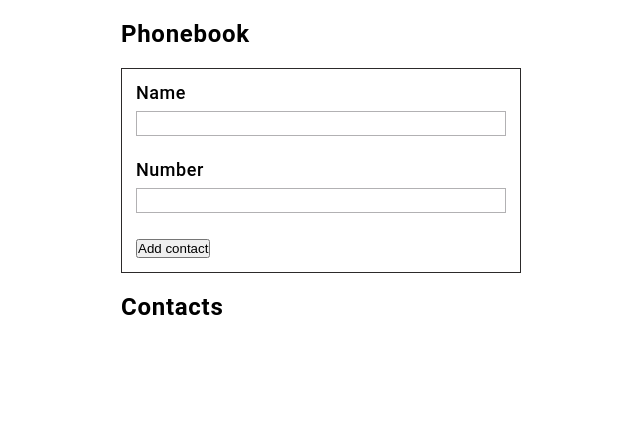
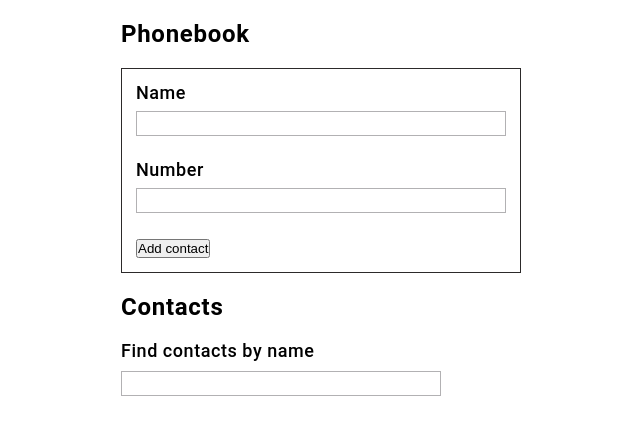
Before and after one commit to an-shem/goit-react-hw-02-phonebook, a React (Create React App) app: page / in a window 1280 px wide. Shown: the top 434 px of the page, without its empty margins (319-959 px from the left). Built offline with nearby package versions, Linux system fonts and the light colour scheme.

Commit message:
Сделал фильтр контактов

```diff
--- a/src/components/Filter/Filter.jsx
+++ b/src/components/Filter/Filter.jsx
@@ -0,0 +1,25 @@
+import PropTypes from 'prop-types';
+import { FilterTitle, FilterInput } from './Filter.styled';
+
+export default function Filter({ filter, handleChange }) {
+  return (
+    <div>
+      <FilterTitle>Find contacts by name</FilterTitle>
+      <FilterInput
+        filter={filter}
+        type="text"
+        name="filter"
+        value={filter}
+        pattern="^[a-zA-Zа-яА-Я]+(([' -][a-zA-Zа-яА-Я ])?[a-zA-Zа-яА-Я]*)*$"
+        title="Имя может состоять только из букв, апострофа, тире и пробелов. Например Adrian, Jacob Mercer, Charles de Batz de Castelmore d'Artagnan и т. п."
+        required
+        onChange={handleChange}
+      />
+    </div>
+  );
+}
+
+Filter.propTypes = {
+  filter: PropTypes.string.isRequired,
+  handleChange: PropTypes.func.isRequired,
+};
--- a/src/components/Filter/Filter.styled.jsx
+++ b/src/components/Filter/Filter.styled.jsx
@@ -1 +1,23 @@
 import styled from '@emotion/styled';
+
+export const FilterTitle = styled.h3`
+  margin-bottom: 10px;
+  font-weight: 500;
+  font-size: 18px;
+  line-height: 20px;
+  letter-spacing: 0.03em;
+`;
+
+export const FilterInput = styled.input`
+  margin-bottom: 24px;
+  padding: 4px 0px 4px 10px;
+  width: 80%;
+  border: 1px solid ${({ filter }) => (filter ? '#2f8cb8b2' : '#89888ba6')};
+  outline: none;
+  ${({ filter }) => (filter ? 'box-shadow: 0px 0px 4px 2px #2f8cb8b2;' : null)}
+
+  &:focus {
+    border: 1px solid #2f8cb8b2;
+    box-shadow: 0px 0px 4px 2px #2f8cb8b2;
+  }
+`;
--- a/src/components/phonebookApp/App.jsx
+++ b/src/components/phonebookApp/App.jsx
@@ -1,6 +1,7 @@
 import { Component } from 'react';
 import ContactForm from '../ContactForm';
 import ContactList from '../ContactList';
+import Filter from '../Filter';
 
 import { Container, Section, Title } from './App.styled';
 
@@ -10,6 +11,12 @@ export class App extends Component {
     filter: '',
   };
 
+  handleChange = e => {
+    const name = e.target.name;
+    const value = e.target.value;
+    this.setState({ [name]: value });
+  };
+
   handleSubmit = data => {
     this.setState(prevState => {
       return { contacts: [...prevState.contacts, data] };
@@ -17,7 +24,10 @@ export class App extends Component {
   };
 
   render() {
-    const { contacts } = this.state;
+    const { filter, contacts } = this.state;
+    const filteredContacts = contacts.filter(contact =>
+      contact.name.toLowerCase().includes(filter.toLowerCase()),
+    );
 
     return (
       <Container>
@@ -27,8 +37,8 @@ export class App extends Component {
         </Section>
         <Section>
           <Title>Contacts</Title>
-          {/* <Filter ... /> */}
-          <ContactList contacts={contacts} />
+          <Filter filter={filter} handleChange={this.handleChange} />
+          <ContactList contacts={filteredContacts} />
         </Section>
       </Container>
     );
```
